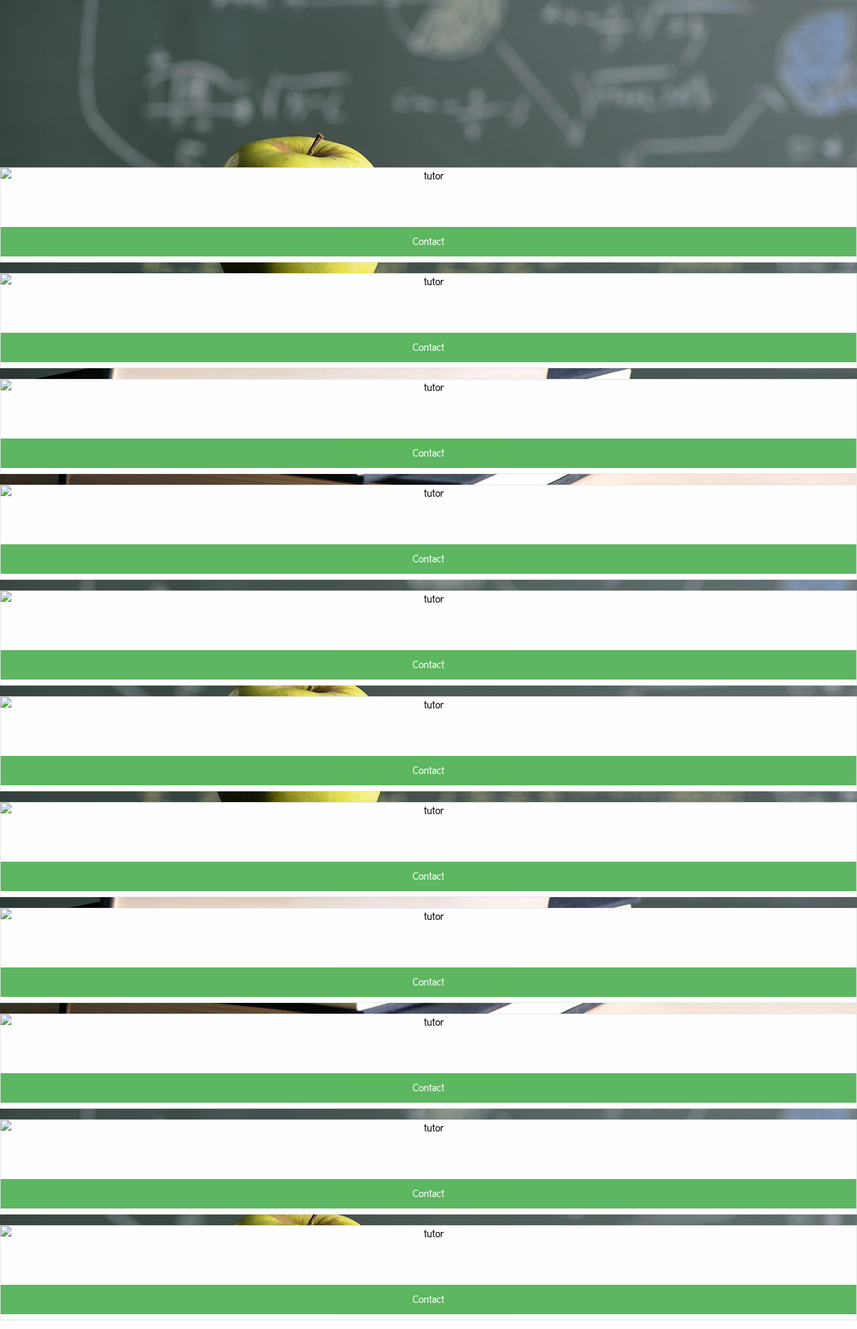
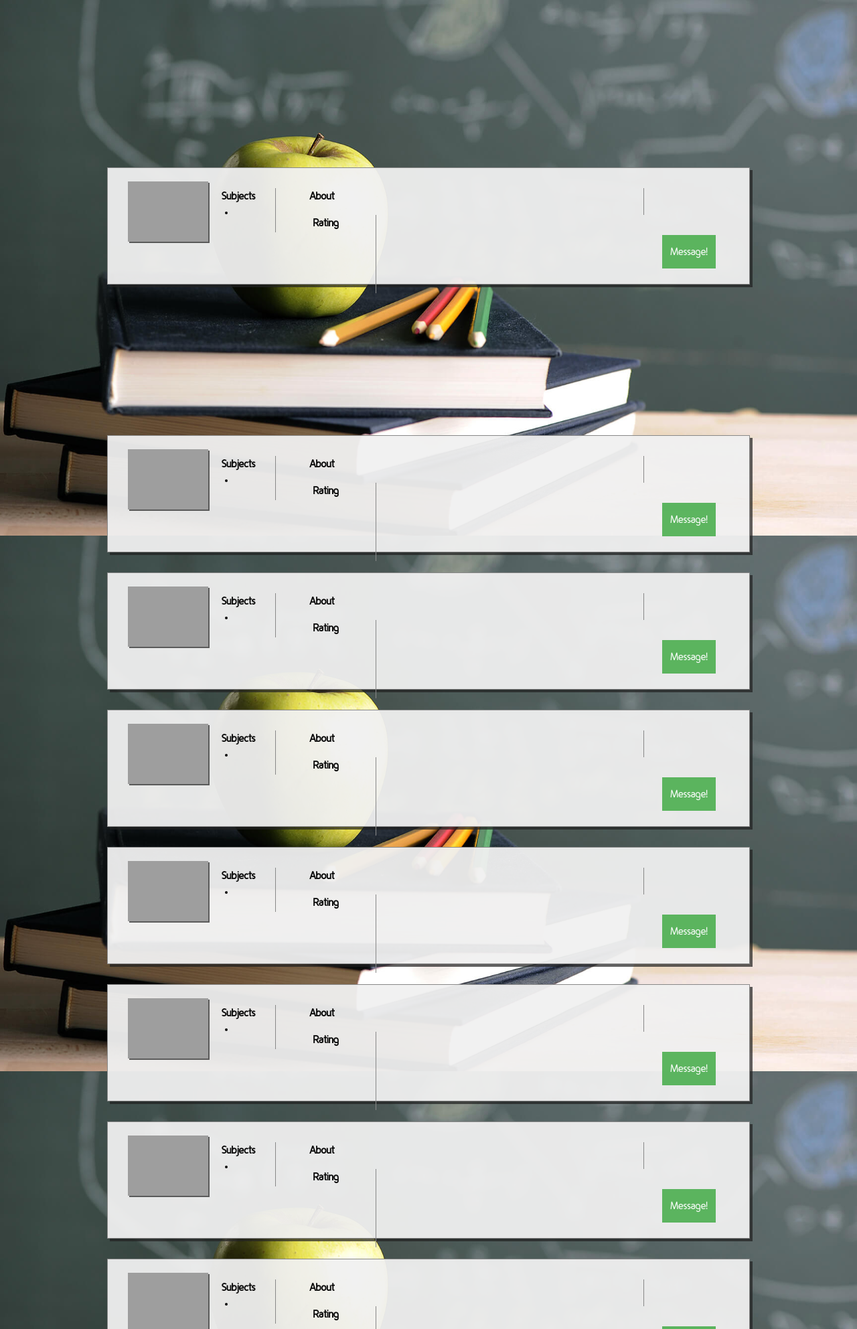
Before and after one commit to mel177/project-two, a Node server app: template views/results.handlebars in a window 1280 px wide. Shown: the top 1985 px of the page at 67% size. Run offline with Node 20, Linux system fonts and the light colour scheme; the template is opened without the code that fills it: values that come from a table or form of the project are taken from there, others are empty; tables that the repository leaves empty hold one stand-in row (values such as "Sample post"); some libraries are stand-ins or nearby versions; grey boxes are pictures that could not be loaded.

Commit message:
styled tutor cards displaying on results

```diff
--- a/public/styles/styles.css
+++ b/public/styles/styles.css
@@ -97,8 +98,94 @@
   padding-top: 250px;
 }
 
+#sendBtn {
+  width: 30%;
+  margin-left: auto;
+  margin-right: auto;
+}
+
+.tutor-card {
+  background: #f1f1f1f1;
+  padding: 30px;
+  width: 75%;
+  height: 175px;
+  margin-left: auto;
+  margin-right: auto;
+  margin-bottom: 30px;
+  border: 1px solid #888;
+  box-shadow: 4px 4px #202020b4;
+}
+
+.img-card {
+  display: block;
+  text-align: center;
+  float: left;
+  margin-top: -10px;
+}
+
+.tutor-img {
+  width: 120px;
+  box-shadow: 2px 2px #202020b4;
+  margin-bottom: 3px;
+}
+
+.subjects {
+  padding-right: 30px;
+  border-right: 1px solid #888;
+  float: left;
+  margin-left: 20px;
+  text-align: left;
+}
+
+.about {
+  width: 500px;
+  margin-left: 50px;
+  padding-right: 30px;
+  float: left;
+  border-right: 1px solid #888;
+  text-align: left;
+}
+
+.rating {
+  text-align: center;
+  float: left;
+  border-right: 1px solid #888;
+  width: 150px;
+  height: 116.8px;
+}
+
+.messageHead {
+  font-size: 24px;
+}
+
+#messageBox {
+  text-align: left;
+  width: 85%;
+  margin-left: auto;
+  margin-right: auto;
+}
+
+#messageHR {
+  width: 80%;
+}
+
+#messageBtn {
+  width: 80px;
+  height: 50px;
+  padding: 3px;
+  float: right;
+  margin-top: 30px;
+  margin-right: 20px;
+}
+
+.loginContainer {
+  height: 350px;
+  text-align: center;
+  padding: 5px;
+}
+
 .sub-text {
-  font-family: 'Sub';
+  font-family: 'Fine';
   color: #ffb751;
   font-size: 30px;
   text-shadow: 2px 2px #202020;
--- a/routes/apiRoutes.js
+++ b/routes/apiRoutes.js
@@ -12,7 +12,7 @@
       //res.json(dbTutors)
       //res.render('results', dbTutors);
       console.log(dbTutors[0])
-      res.render("results", { tutor: dbTutors[0].dataValues });
+      res.render("results", { tutor: dbTutors});
     });
   });
 
--- a/views/partials/tutors/tutors-card.handlebars
+++ b/views/partials/tutors/tutors-card.handlebars
@@ -3,10 +3,10 @@
 
             <div class="card">
                 <img src="tutoravi.png" alt="tutor"  class="tutoravi">
-                <h1>{{this.tutorName}}</h1>
-                <p class="title">{{this.tutorSub}}</p>
+                <h1>{{this.name}}</h1>
+                <p class="title">{{this.subjects}}</p>
                 <p>{{this.bio}}</p>
-                <p>{{this.rating}}</p>
+                <p>{{this.ratings}}</p>
                 <p><button class="contact">Contact</button></p>
             </div>
 
--- a/views/results.handlebars
+++ b/views/results.handlebars
@@ -3,17 +3,78 @@
     {{{">tutors/tutors-card"}}}
        {{#each tutor}}
 
-            <div class="card">
-                <img src="#" alt="tutor"  class="tutoravi">
-                <h1>{{this.tutorName}}</h1>
-                <p>{{this.tutorSub}}</p>
+<div class="tutor-card">
+            <div class="img-card">
+                <img class="tutor-img" src="../public/imgs/tutorimg.jpg">
+                <br>
+                <b>{{this.name}}</b>
+            </div>
+            <div class="subjects">
+                <b>Subjects</b>
+                <ul>
+                    <li>{{this.subjects}}</li>
+
+                </ul>
+            </div>
+            <div class="about">
+                <b>About</b>
+                <br>
                 <p>{{this.bio}}</p>
-                <p>{{this.rating}}</p>
+            </div>
+            <div class="rating">
+                <b>Rating</b>
+                <br>
+                <br>
+                <p>{{this.ratings}}</p>
+            </div>
+            <button href="#" id="messageBtn" data-open="modal1">Message!</button>
+            <div id="messageModal" class="modal">
+                <div class="modal-content">
+                    <span class="close">&times;</span>
 
-                <p><button class="contact">Contact</button></p>
+                    <div class="messageContainer">
+                        <br>
+                        <b class="messageHead">Send message to John Doe!</b>
+                        <hr id="messageHR">
+                        <label for="message">
+                            <b>Enter Message Below</b>
+                        </label>
+                        <textarea id="messageBox" name="message" rows="10" cols="50" form="messageForm">Why not ask when this tutor is available?
+                        </textarea>
+                        <button type="submit" id="sendBtn">Send</button>
+                    </div>
+
+                </div>
             </div>
+        </div>
+    </div>
 
-    {{/each}}
+    <!-- JS for modal -->
+    <script>
+        var message = document.getElementById('messageModal');
+        // Get the button that opens the modal
+        var messageBtn = document.getElementById("messageBtn");
+        // Get the <span> element that closes the modal
+        var span = document.getElementsByClassName("close")[0];
+        // When the user clicks on the button, open the modal
+        messageBtn.onclick = function () {
+            message.style.display = "block";
+        }
+        // When the user clicks on <span> (x), close the modal
+        span.onclick = function () {
+            message.style.display = "none";
+        }
+        // When the user clicks anywhere outside of the modal, close it
+        window.onclick = function (event) {
+            if (event.target == signUp) {
+                message.style.display = "none";
+            }
+        }
+    </script>
+
+     {{/each}}
+
+
 
 
 </div>
```
Also changed, not shown: other parts of public/styles/styles.css (+100 -10 lines), views/index.handlebars (+36 -16 lines).
